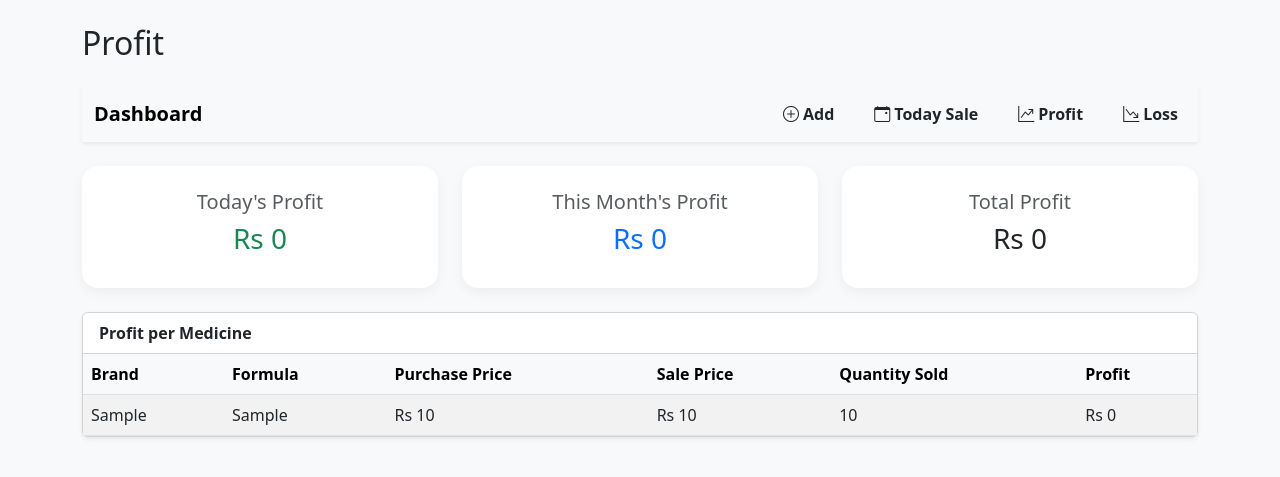
After one commit to ilman00/Bin-Saeed-Pharmacy, a Node server app: page /profit/medicine in a window 1280 px wide. The commit adds this page. Shown: the top 477 px of the page. Run offline with Node 20, Linux system fonts and the light colour scheme; tables that the repository leaves empty hold one stand-in row (values such as "Sample post"); some libraries are stand-ins or nearby versions.

Commit message:
Commiting New Changes

```diff
--- a/app.js
+++ b/app.js
@@ -14,6 +14,9 @@ const searchMed = require('./routes/searchMed')
 require('./config/passport');
 const authRoutes = require('./routes/auth');
 const edit_med = require('./routes/edit')
+const profit = require('./routes/profitRoute')
+
+
 
 app.use(cors());
 // Set view engine
@@ -46,7 +49,7 @@ app.use(sales)
 app.use(searchMed)
 app.use(authRoutes);
 app.use(edit_med)
-
+app.use(profit)
 
 
 
--- a/models/SaleTransaction.js
+++ b/models/SaleTransaction.js
@@ -6,6 +6,10 @@ const SaleTransactionSchema = new mongoose.Schema({
       id: { type: mongoose.Schema.Types.ObjectId, ref: "User" }, // optional
       name: { type: String }
     },
+    totalProfit: {
+      type: Number,
+      required: true
+    },
     createdAt: { type: Date, default: Date.now }
   });
 
--- a/models/productModel.js
+++ b/models/productModel.js
@@ -50,7 +50,13 @@ const productShema = new mongoose.Schema({
     type: Number,
     required: true,
     min: 0
+  },
+  purchasePrice: {
+    type: Number,
+    required: true,
+    min: 0
   }
+
 }, {
   timestamps: true
 });
--- /dev/null
+++ b/routes/profitRoute.js
@@ -0,0 +1,57 @@
+const express = require('express');
+const router = express.Router();
+const SoldItems = require('../models/SoldItems');
+
+router.get('/profit/medicine', async (req, res) => {
+    try {
+        const allItems = await SoldItems.find();
+
+        const today = new Date();
+        const startOfToday = new Date(today.setHours(0, 0, 0, 0));
+        const startOfMonth = new Date(new Date().getFullYear(), new Date().getMonth(), 1);
+
+        let totalProfit = 0;
+        let todayProfit = 0;
+        let thisMonthProfit = 0;
+
+        const itemMap = new Map();
+
+        for (const item of allItems) {
+            const { brand, formula, price, purchasePrice, quantity, saleDate } = item;
+            const profit = (price - purchasePrice) * quantity;
+
+            totalProfit += profit;
+            if (new Date(saleDate) >= startOfToday) todayProfit += profit;
+            if (new Date(saleDate) >= startOfMonth) thisMonthProfit += profit;
+
+            if (!itemMap.has(brand)) {
+                itemMap.set(brand, {
+                    brand,
+                    formula,
+                    purchasePrice,
+                    salePrice: price,
+                    quantitySold: 0,
+                    profit: 0,
+                });
+            }
+
+            const entry = itemMap.get(brand);
+            entry.quantitySold += quantity;
+            entry.profit += profit;
+        }
+
+        const items = Array.from(itemMap.values());
+
+        res.render('profit', {
+            totalProfit,
+            todayProfit,
+            thisMonthProfit,
+            items
+        });
+    } catch (err) {
+        console.error('Error generating profit summary:', err);
+        res.status(500).send('Internal Server Error');
+    }
+});
+
+module.exports = router;
--- a/views/add_products.ejs
+++ b/views/add_products.ejs
@@ -66,10 +66,10 @@
               <label class="form-label">Price (per unit)</label>
               <input type="number" name="price" class="form-control" step="0.01" required>
             </div>
-            <div class="col-md-4">
+            <!-- <div class="col-md-4">
               <label class="form-label">Dosage Form</label>
               <input type="text" name="dosage" class="form-control" placeholder="e.g. 500mg, 5ml" required>
-            </div>
+            </div> -->
           </div>
 
           <div class="mb-3">
--- /dev/null
+++ b/views/profit.ejs
@@ -0,0 +1,125 @@
+<!DOCTYPE html>
+<html lang="en">
+
+<head>
+    <meta charset="UTF-8" />
+    <meta name="viewport" content="width=device-width, initial-scale=1.0" />
+    <title>Profit Dashboard</title>
+    <link href="https://cdn.jsdelivr.net/npm/bootstrap@5.3.0/dist/css/bootstrap.min.css" rel="stylesheet" />
+    <link href="https://cdn.jsdelivr.net/npm/bootstrap-icons@1.10.5/font/bootstrap-icons.css" rel="stylesheet">
+    <script src="https://cdn.jsdelivr.net/npm/bootstrap@5.3.5/dist/js/bootstrap.bundle.min.js" integrity="sha384-k6d4wzSIapyDyv1kpU366/PK5hCdSbCRGRCMv+eplOQJWyd1fbcAu9OCUj5zNLiq" crossorigin="anonymous"></script>
+    <style>
+        .profit-card {
+            border-radius: 1rem;
+            box-shadow: 0 4px 12px rgba(0, 0, 0, 0.05);
+            transition: transform 0.2s ease;
+        }
+
+        .profit-card:hover {
+            transform: translateY(-3px);
+        }
+    </style>
+</head>
+
+<body class="bg-light p-4">
+    <div class="container">
+        <h2 class="mb-4">Profit</h2>
+
+        <header>
+            <nav class="navbar navbar-expand-lg bg-light shadow-sm mb-4">
+            <div class="container-fluid">
+              <a class="navbar-brand fw-semibold" href="/dashboard">Dashboard</a>
+              <button class="navbar-toggler p-0 border-0" type="button" data-bs-toggle="collapse"
+                data-bs-target="#navbarItems" aria-controls="navbarItems" aria-expanded="false"
+                aria-label="Toggle navigation">
+                <span class="navbar-toggler-icon"></span>
+              </button>
+
+              <div class="collapse navbar-collapse" id="navbarItems">
+                <ul class="navbar-nav ms-auto gap-lg-4 gap-2 align-items-center">
+                  <li class="nav-item">
+                    <a class="nav-link d-flex align-items-center text-dark fw-semibold hover-effect" href="/add-product">
+                      <i class="bi bi-plus-circle me-1"></i> Add
+                    </a>
+                  </li>
+                  <li class="nav-item">
+                    <a class="nav-link d-flex align-items-center text-dark fw-semibold hover-effect" href="#">
+                      <i class="bi bi-calendar-event me-1"></i> Today Sale
+                    </a>
+                  </li>
+                  <li class="nav-item">
+                    <a class="nav-link d-flex align-items-center text-dark fw-semibold hover-effect" href="/profit/medicine">
+                      <i class="bi bi-graph-up-arrow me-1"></i> Profit
+                    </a>
+                  </li>
+                  <li class="nav-item">
+                    <a class="nav-link d-flex align-items-center text-dark fw-semibold hover-effect" href="#">
+                      <i class="bi bi-graph-down-arrow me-1"></i> Loss
+                    </a>
+                  </li>
+                </ul>
+              </div>
+            </div>
+          </nav>
+        </header>
+
+        <!-- Overview Cards -->
+        <div class="row mb-4">
+            <div class="col-md-4">
+                <div class="bg-white p-4 text-center profit-card">
+                    <h5 class="text-muted">Today's Profit</h5>
+                    <h3 class="text-success" id="todayProfit">Rs <%= todayProfit %></h3>
+                </div>
+            </div>
+            <div class="col-md-4">
+                <div class="bg-white p-4 text-center profit-card">
+                    <h5 class="text-muted">This Month's Profit</h5>
+                    <h3 class="text-primary" id="monthProfit">Rs <%= thisMonthProfit %></h3>
+                </div>
+            </div>
+            <div class="col-md-4">
+                <div class="bg-white p-4 text-center profit-card">
+                    <h5 class="text-muted">Total Profit</h5>
+                    <h3 class="text-dark" id="totalProfit">Rs <%= totalProfit %></h3>
+                </div>
+            </div>
+        </div>
+
+        <!-- Per Medicine Profit Table -->
+        <div class="card shadow-sm">
+            <div class="card-header bg-white fw-bold">Profit per Medicine</div>
+            <div class="card-body p-0">
+                <div class="table-responsive">
+                    <table class="table table-striped mb-0">
+                        <thead class="table-light">
+                            <tr>
+                                <th>Brand</th>
+                                <th>Formula</th>
+                                <th>Purchase Price</th>
+                                <th>Sale Price</th>
+                                <th>Quantity Sold</th>
+                                <th>Profit</th>
+                            </tr>
+                        </thead>
+                        <tbody id="profitTable">
+                            <% items.forEach(item => { %>
+                              <tr>
+                                <td><%= item.brand %></td>
+                                <td><%= item.formula %></td>
+                                <td>Rs <%= item.purchasePrice %></td>
+                                <td>Rs <%= item.salePrice %></td>
+                                <td><%= item.quantitySold %></td>
+                                <td>Rs <%= item.profit %></td>
+                              </tr>
+                            <% }); %>
+                          </tbody>
+                    </table>
+                </div>
+            </div>
+        </div>
+    </div>
+
+
+</body>
+
+</html>
```
Also changed, not shown: models/SoldItems.js (+9 -0 lines), routes/sales.js (+54 -14 lines), views/dashboard.ejs (+39 -25 lines), views/sale.ejs (+82 -17 lines).
